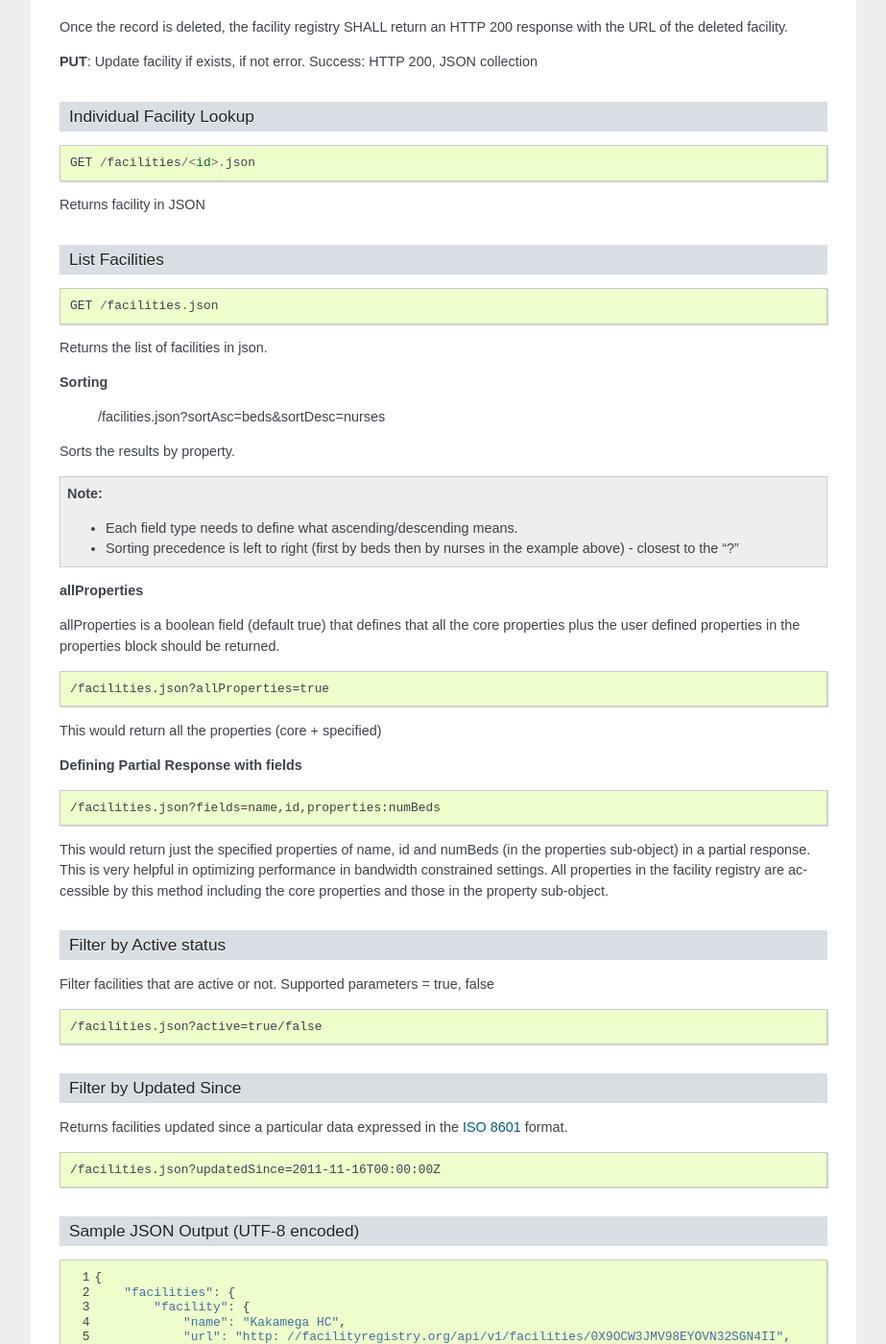
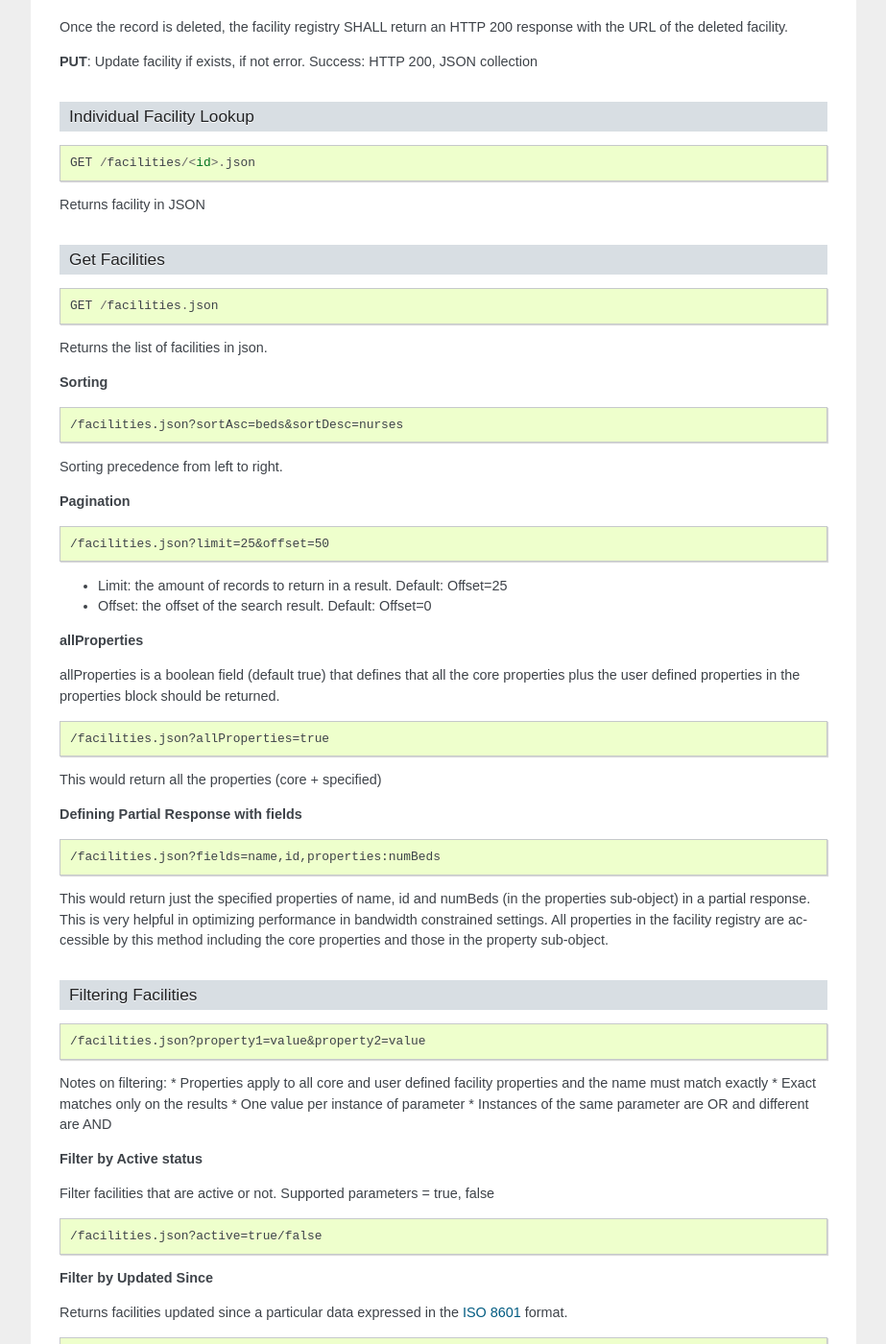
Before and after one commit to facilityregistry/fred-api, a Sphinx documentation site: the page built from docs/api_1_1rc.rst, in a window 1280 px wide and 1400 px high, scrolled down 4439 px. Shown: the whole window at 96% size, without its empty margins (198-1121 px from the left). Built offline with Sphinx 7.4.7, drawn with Linux system fonts in a browser that asks for light colours; some of the changed text lies outside the part shown.

Commit message:
additions to v1.1

```diff
--- a/docs/api_1_1rc.rst
+++ b/docs/api_1_1rc.rst
@@ -251,7 +251,7 @@ Individual Facility Lookup
 
 Returns facility in JSON
 
-List Facilities
+Get Facilities
 ~~~~~~~~~~~~~~~
 ::
 
@@ -259,18 +259,22 @@ List Facilities
 
 Returns the list of facilities in json.
 
-
 **Sorting**
 
-    /facilities.json?sortAsc=beds&sortDesc=nurses
+::
 
-Sorts the results by property.
+  /facilities.json?sortAsc=beds&sortDesc=nurses
 
-.. Note::
- * Each field type needs to define what ascending/descending means.
- * Sorting precedence is left to right (first by beds then by nurses in the example above) - closest to the “?”
+Sorting precedence from left to right.
 
+**Pagination**
 
+::
+
+  /facilities.json?limit=25&offset=50
+
+* Limit: the amount of records to return in a result. Default: Offset=25
+* Offset: the offset of the search result. Default: Offset=0
 
 **allProperties**
 
@@ -290,8 +294,20 @@ This would return all the properties (core + specified)
 
 This would return just the specified properties of name, id and numBeds (in the properties sub-object) in a partial response. This is very helpful in optimizing performance in bandwidth constrained settings. All properties in the facility registry are accessible by this method including the core properties and those in the property sub-object.
 
-Filter by Active status
-~~~~~~~~~~~~~~~~~~~~~~~
+Filtering Facilities
+~~~~~~~~~~~~~~~~~~~~
+
+::
+
+  /facilities.json?property1=value&property2=value
+
+Notes on filtering:
+* Properties apply to all core and user defined facility properties and the name must match exactly
+* Exact matches only on the results
+* One value per instance of parameter
+* Instances of the same parameter are OR and different are AND
+
+**Filter by Active status**
 
 Filter facilities that are active or not.  Supported parameters = true, false
 
@@ -299,8 +315,7 @@ Filter facilities that are active or not.  Supported parameters = true, false
 
   /facilities.json?active=true/false
 
-Filter by Updated Since
-~~~~~~~~~~~~~~~~~~~~~~~
+**Filter by Updated Since**
 
 Returns facilities updated since a particular data expressed in the `ISO 8601 <http://en.wikipedia.org/wiki/ISO_8601>`_ format.
 
```
